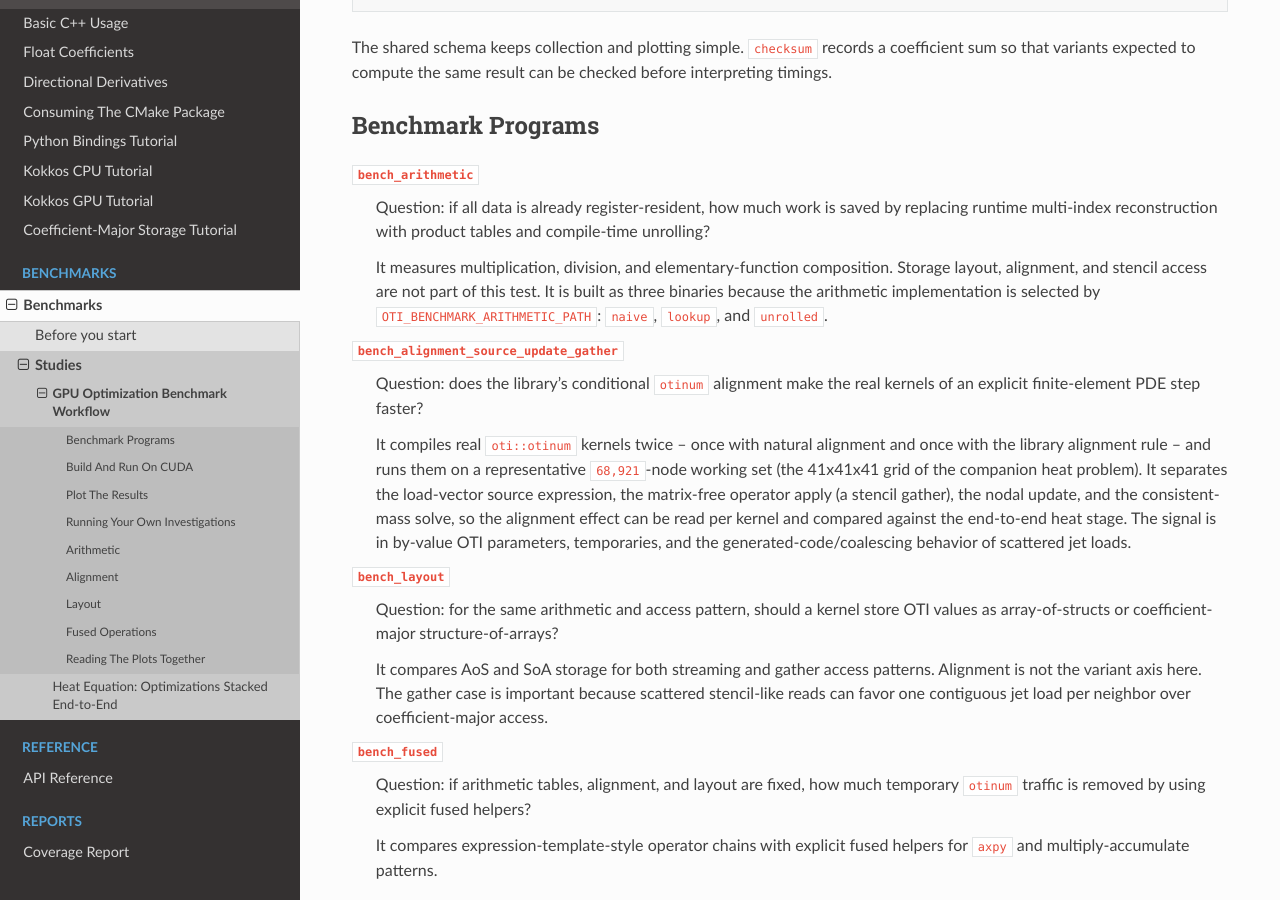
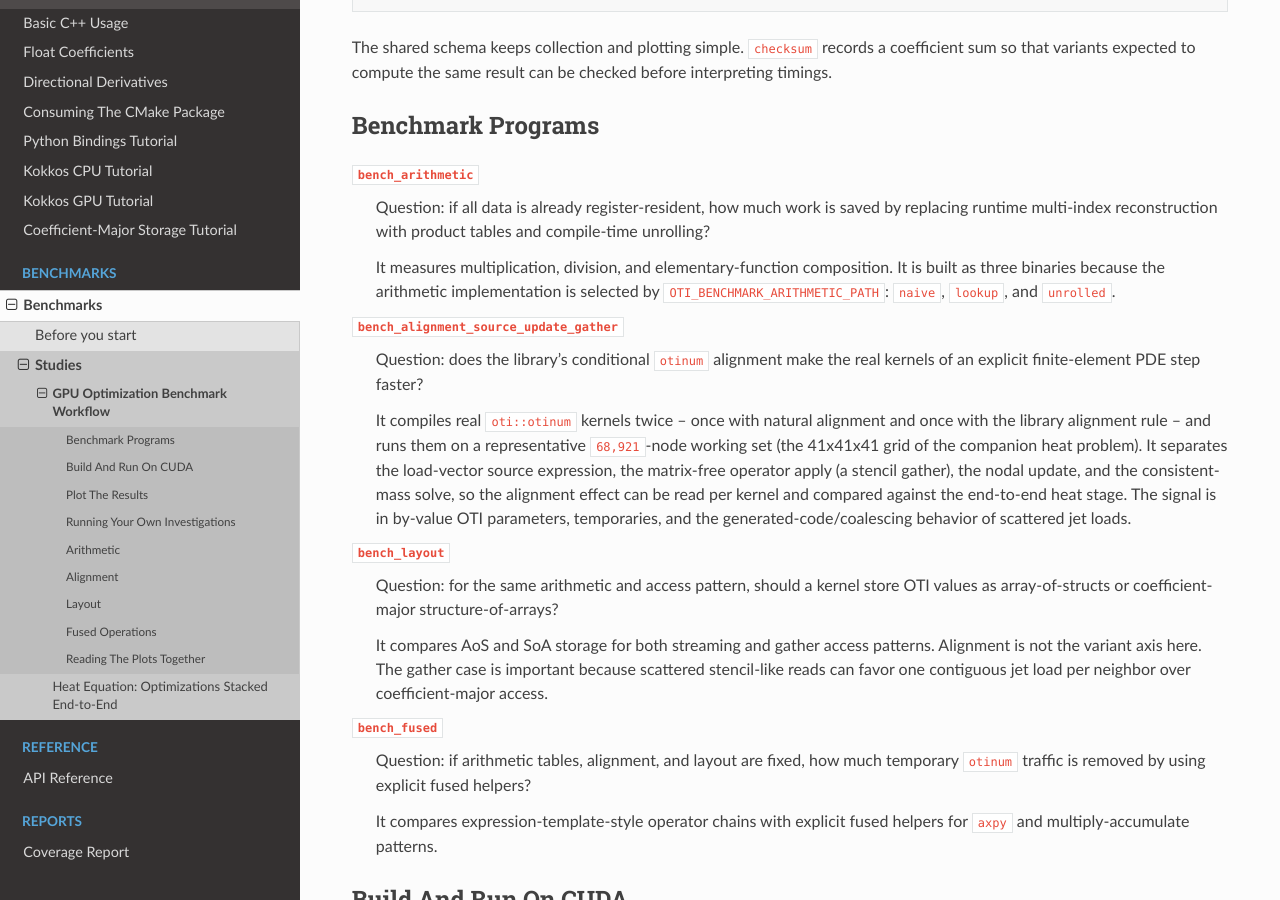
Before and after one commit to Samm-Py/cpp_oti_lib, a Sphinx documentation site: the page built from docs/benchmarks/gpu_optimization_workflow.rst, in a window 1280 px wide and 900 px high, scrolled down 459 px. Built offline with Sphinx 7.4.7 and the Read the Docs theme 3.1.0, drawn with Linux system fonts in a browser that asks for light colours.

Commit message:
Docs: drop the out-of-scope aside from bench_arithmetic
The "storage layout, alignment, and stencil access are not part of this
test" sentence added no information the reader needs and only invited
confusion. Remove it.

Co-Authored-By: Claude Opus 4.8 <noreply@anthropic.com>

```diff
--- a/docs/benchmarks/gpu_optimization_workflow.rst
+++ b/docs/benchmarks/gpu_optimization_workflow.rst
@@ -32,8 +32,7 @@ Benchmark Programs
    by replacing runtime multi-index reconstruction with product tables and
    compile-time unrolling?
 
-   It measures multiplication, division, and elementary-function composition.
-   Storage layout, alignment, and stencil access are not part of this test. It
+   It measures multiplication, division, and elementary-function composition. It
    is built as three binaries because the arithmetic implementation is selected
    by ``OTI_BENCHMARK_ARITHMETIC_PATH``: ``naive``, ``lookup``, and
    ``unrolled``.
```
